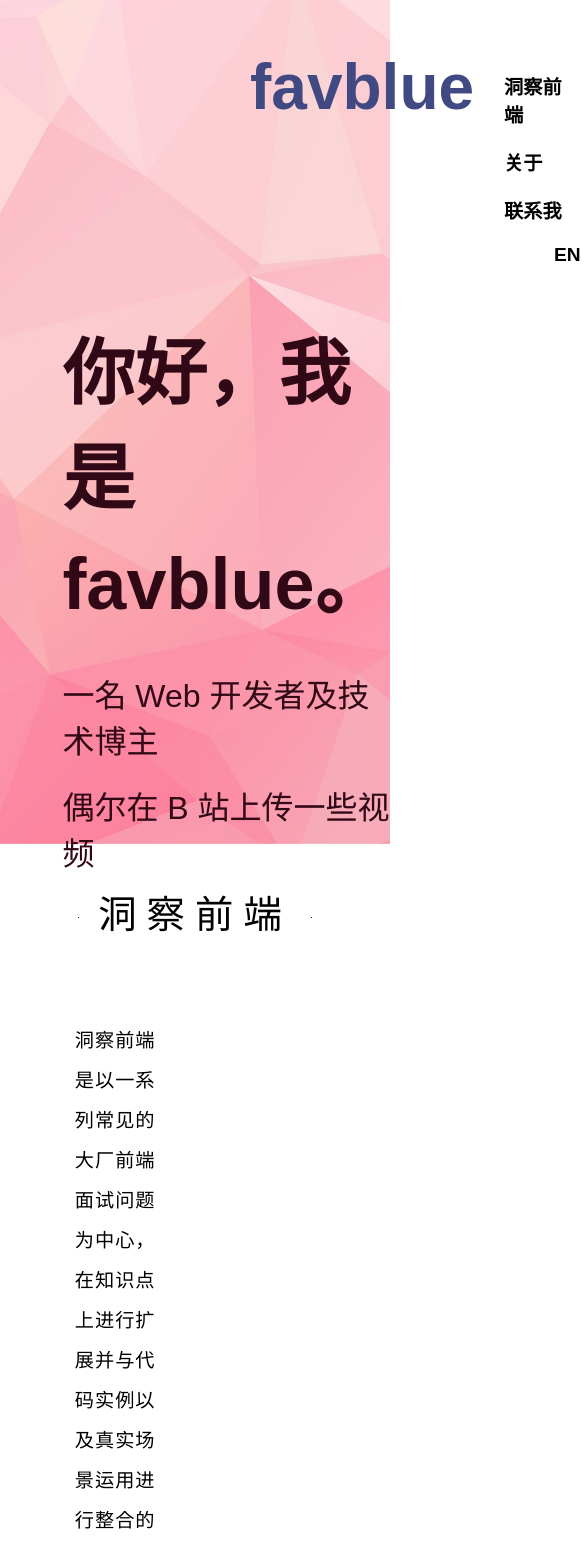
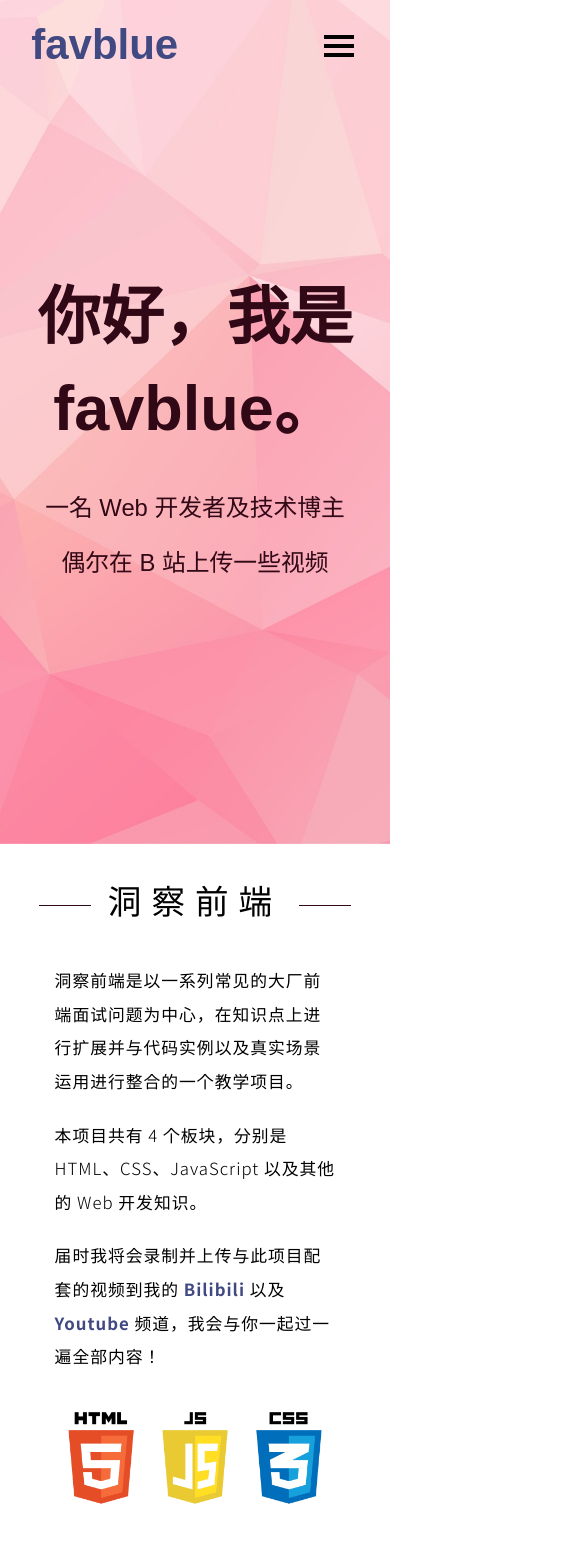
Before and after one commit to lckevin27/favblue.com, a Vue app in the folder client/: page /cn in a window 390 px wide. Shown: the top 1545 px of the page, 585 px wide, since content can reach past the window. Built offline with nearby package versions, Linux system fonts and the light colour scheme; a web font is replaced by a local one.

Commit message:
Add media queries for resolutions down to 1000px width.

```diff
--- a/client/src/components/TopNav.vue
+++ b/client/src/components/TopNav.vue
@@ -8,7 +8,14 @@
               <li><router-link to="/cn/ife">Insightful Front-End</router-link></li>
               <li><router-link to="/about">About</router-link></li>
               <li><a href="javascript:void(0)" v-on:click="gotoFooter">Contacts</a></li>
-              <li><router-link to="/tocn">中文</router-link></li>
+              <li class="lang-switch"><router-link to="/tocn">中文</router-link></li>
+              <li class="open-nav" >
+                <a href="javascript:void(0)" v-on:click="openNav()">
+                  <div></div>
+                  <div></div>
+                  <div></div>
+                </a>
+              </li>
           </ul>
       </div>
       <div v-else class="top-nav-cn">
@@ -19,7 +26,14 @@
               <li><router-link to="/cn/ife">洞察前端</router-link></li>
               <li><router-link to="/cn/about">关于</router-link></li>
               <li><a href="javascript:void(0)" v-on:click="gotoFooter">联系我</a></li>
-              <li><router-link to="/toen">EN</router-link></li>
+              <li class="lang-switch"><router-link to="/toen">EN</router-link></li>
+              <li class="open-nav">
+                <a href="javascript:void(0)" v-on:click="openNav()">
+                  <div></div>
+                  <div></div>
+                  <div></div>
+                </a>
+              </li>
           </ul>
       </div>
     </nav>
--- a/client/src/scss/base/_general.scss
+++ b/client/src/scss/base/_general.scss
@@ -35,4 +35,8 @@ body {
 		font-family: $logo-font, sans-serif;
 		color: $logo-blue;
 	}
+
+  @media only screen and (max-width: 1000px) {
+		font-size: 14px;
 	}
+}
--- a/client/src/scss/components/_about.scss
+++ b/client/src/scss/components/_about.scss
@@ -1,7 +1,7 @@
 .about {
   .text-section {
     font-size: 120%;
-        padding: 120px 350px;
+		padding: 120px 20%;
 
 		p {
 			font-weight: 300;
@@ -12,4 +12,16 @@
 			text-align: center;
     }
 	}
+
+	@media only screen and (max-width: 1680px) {
+		.text-section {
+			padding: 120px 15%;
 		}
+  }
+
+  @media only screen and (max-width: 768px) {
+		.text-section {
+			padding: 80px 10%;
+		}
+  }
+}
--- a/client/src/scss/components/_banner-main.scss
+++ b/client/src/scss/components/_banner-main.scss
@@ -25,26 +25,23 @@
 			font-weight: 500;
 			font-size: 200%;
 		}
-
-        .btn-hero {
-            color: $logo-blue;
-            font-size: 50%;
-            padding: 10px 20px;
-            border: 4px solid $logo-blue;
-            border-radius: 8px;
-            display: inline-block;
-            margin-top: 50px;
-            transition: 0.3s;
-
-            &:hover {
-                color: white;
-                background-color: $logo-blue;
-                border-color: $logo-blue;
-            }
-        }
 	}
 
 	.hero-text-en {
 		font-family: $banner, sans-serif;
 	}
+
+	@media only screen and (max-width: 1000px) {
+		.hero-text {
+			width: 100%;
+			text-align: center;
+			top: 50%;
+			left: 50%;
+			transform: translate(-50%, -50%);
+
+			p.sub-text {
+				font-size: 170%;
 			}
+		}
+	}
+}
--- a/client/src/scss/components/_display-section.scss
+++ b/client/src/scss/components/_display-section.scss
@@ -3,7 +3,6 @@
   font-size: 120%;
 
   .title-wrap {
-        margin-bottom: 50px;
     width: 100%;
     margin-bottom: 80px;
 
@@ -43,14 +42,14 @@
       align-items: center;
 
       &> div {
-            margin: 0 70px;
+        margin: 0 5%;
       }
 
       .caption-container {
         flex-basis: 45%;
         p {
           font-weight: 300;
-                line-height: 40px;
+          line-height: 200%;
           margin-bottom: 20px;
         }
 
@@ -67,4 +66,26 @@
         }
       }
     }
+
+  @media only screen and (max-width: 1680px) {
+    padding: 10% 15%;
   }
+
+  @media only screen and (max-width: 1480px) {
+    padding: 8% 10%;
+  }
+
+  @media only screen and (max-width: 1000px) {
+    .title-wrap {
+      margin-bottom: 40px;
+    }
+
+    .content-wrapper {
+      flex-direction: column;
+
+      &> div:first-child {
+        margin-bottom: 10%;
+      }
+    }
+  }
+}
--- a/client/src/scss/components/_top-nav.scss
+++ b/client/src/scss/components/_top-nav.scss
@@ -6,7 +6,7 @@ nav.top-nav {
   top: 0;
 
   &>div {
-    padding: 50px 250px;
+    padding: 50px 10%;
     width: 100%;
     display: flex;
     justify-content: space-between;
@@ -34,7 +34,22 @@ nav.top-nav {
         }
       }
 
-      li:last-child {
+      li.open-nav {
+        display: none;
+
+        a:hover {
+          border-bottom: none;
+        }
+
+        div {
+          width: 30px;
+          height: 4px;
+          background-color: black;
+          margin: 5px 0;
+        }
+      }
+
+      li.lang-switch {
         margin-left: 50px;
       }
     }
@@ -47,4 +62,40 @@ nav.top-nav {
       }
     }
   }
+
+  @media only screen and (max-width: 1680px) {
+    &>div {
+      padding: 50px 8%;
+    }
+  }
+
+  @media only screen and (max-width: 1480px) {
+    &>div {
+      ul.nav-links {
+        li {
+          display: none;
+        }
+
+        li.open-nav {
+          display: inline-block;
+
+          a {
+            margin: 0;
+          }
+        }
+      }
+    }
+  }
+
+  @media only screen and (max-width: 1000px) {
+    &>div {
+      padding: 20px 8%;
+
+      .logo-main {
+        a {
+          font-size: 300%;
+        }
+      }
+    }
+	}
 }
--- a/client/src/scss/components/cn/_cn-font-overwriter.scss
+++ b/client/src/scss/components/cn/_cn-font-overwriter.scss
@@ -13,7 +13,6 @@
 			.caption-container {
 				p {
 					font-weight: 300;
-                    line-height: 40px;
 					letter-spacing: 1px;
 				}
 			}
@@ -25,7 +24,6 @@
   font-weight: 100;
 }
 
-
 .hero-text-cn {
   font-family: $banner, sans-serif;
   font-weight: 700;
```
Lines whose indentation alone changed are shown as unchanged.
